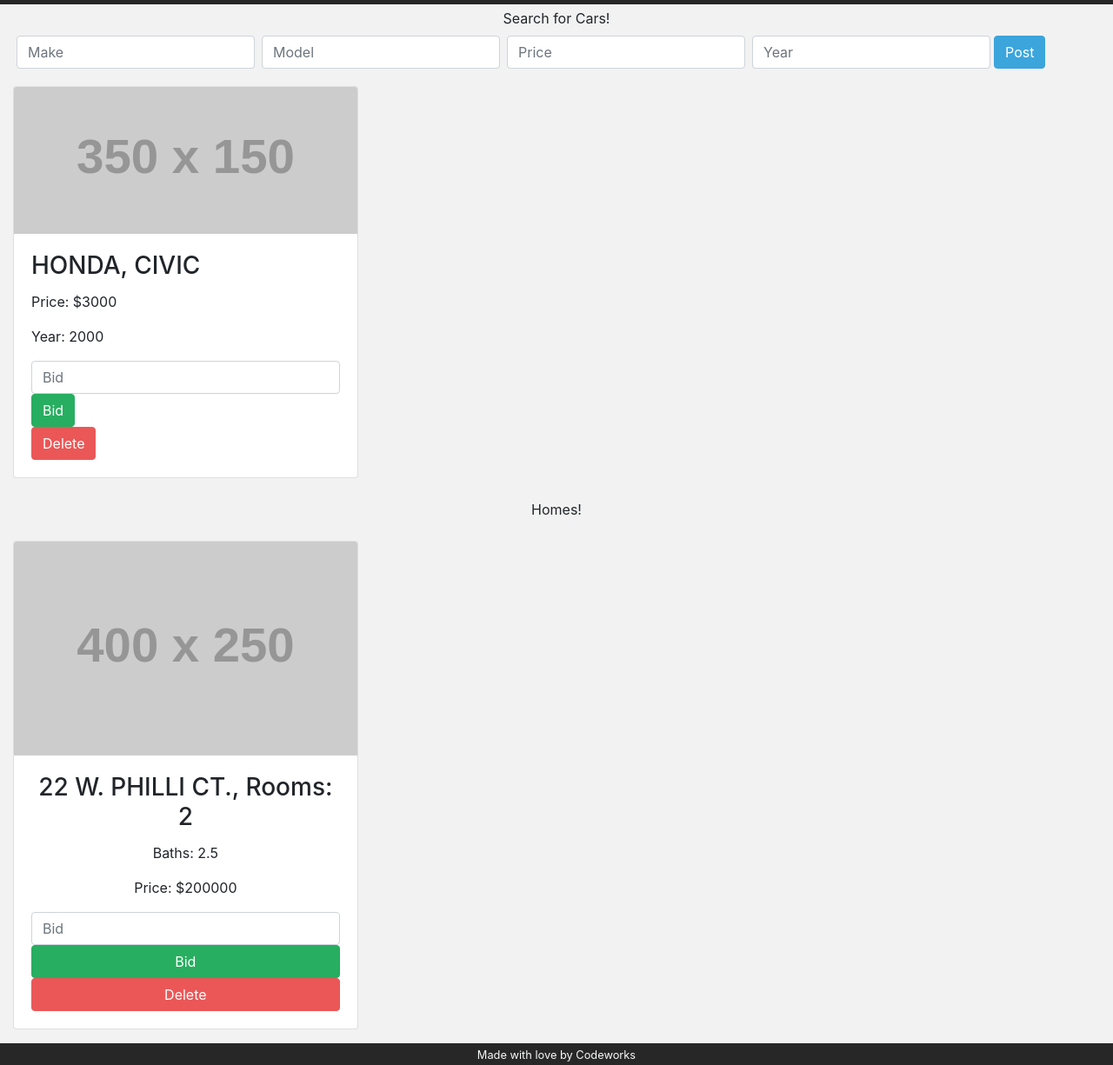
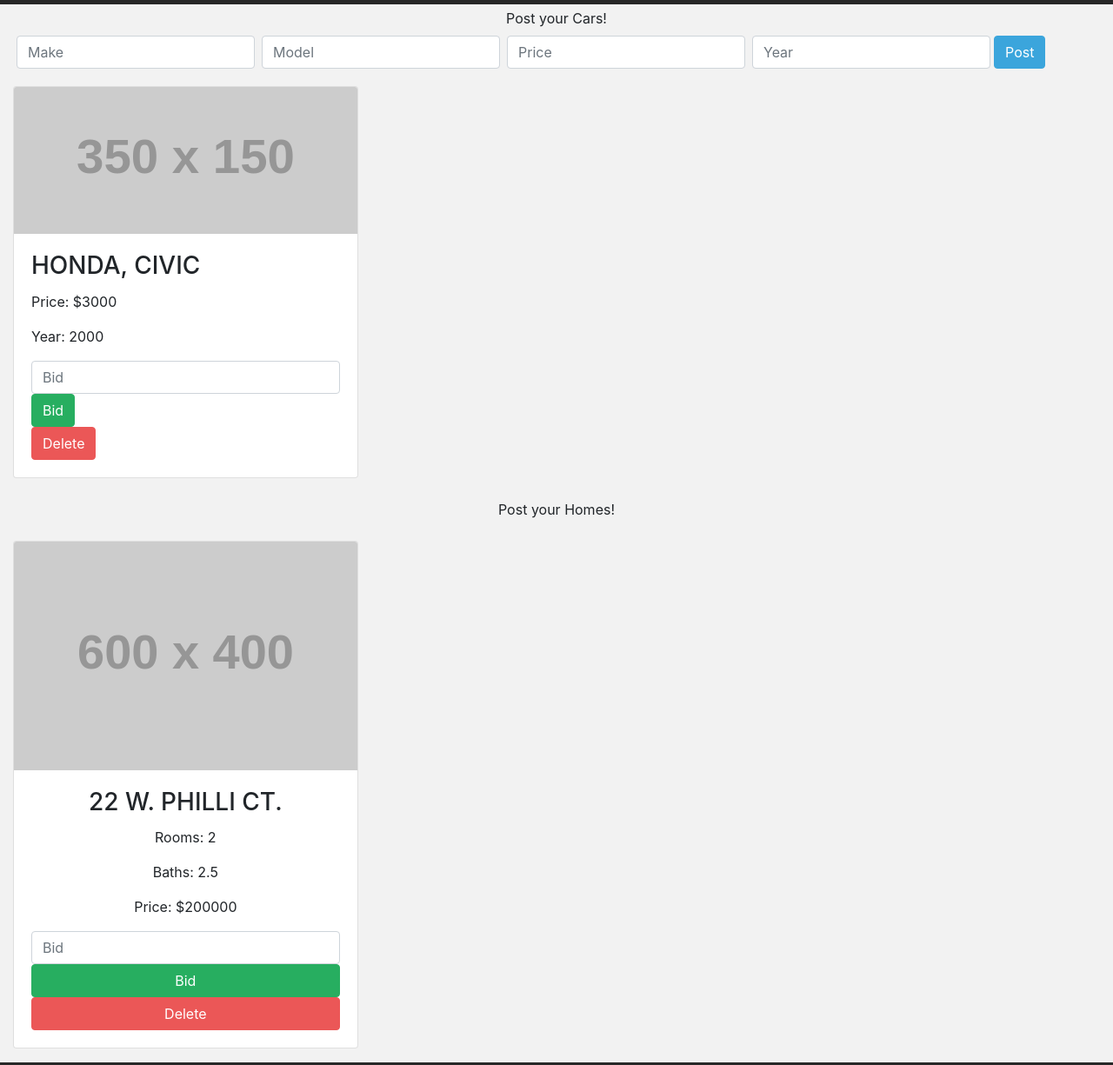
Before and after one commit to MCharron93/gregslist, a website with bundled scripts: page index.html in a window 1280 px wide. Shown: the part 66-1291 px from the top of the page at 87% size. Built offline with nearby package versions, Linux system fonts and the light colour scheme; placeholder pictures from the web are drawn by us.

Commit message:
Minor style edits

```diff
--- a/app/Models/Home.js
+++ b/app/Models/Home.js
@@ -14,9 +14,10 @@ export default class Home {
   get Template() {
     return /*html*/`<div class="col-4">
     <div class="card">
-        <img src="https://via.placeholder.com/400x250" alt="" class="card-img-top img-fluid">
+        <img src="https://via.placeholder.com/600x400" alt="" class="card-img-top img-fluid">
         <div class="card-body">
-            <h3 class="card-title">${this.address.toUpperCase()}` + `, ` + /*html*/`Rooms: ${this.rooms}</h3>
+            <h3 class="card-title">${this.address.toUpperCase()}</h3>
+            <p>Rooms: ${this.rooms}</p>
             <p class="card-text">Baths: ${this.bathrooms}</p>
             <p class="card-text">Price: $${this.price}</p>
             <form onsubmit="app.homeController.bid('${this.id}')">
--- a/index.html
+++ b/index.html
@@ -24,7 +24,7 @@
 
     <main class="container-fluid">
         <div class="row text-center justify-content-center">
-            <div class="col-12 p-1">Search for Cars!</div>
+            <div class="col-12 p-1">Post your Cars!</div>
             <div class="col" id="form">
                 <form onsubmit="app.carController.createCar()" class="form-inline">
                     <div class="form-group p-1">
@@ -50,7 +50,7 @@
         <div id="app"></div>
         <div class="row py-3" id="cars"></div>
         <div class="row p-2 text-center">
-            <div class="col-12">Homes!</div>
+            <div class="col-12">Post your Homes!</div>
         </div>
         <div class="row py-3 text-center" id="homes"></div>
     </main>
```
